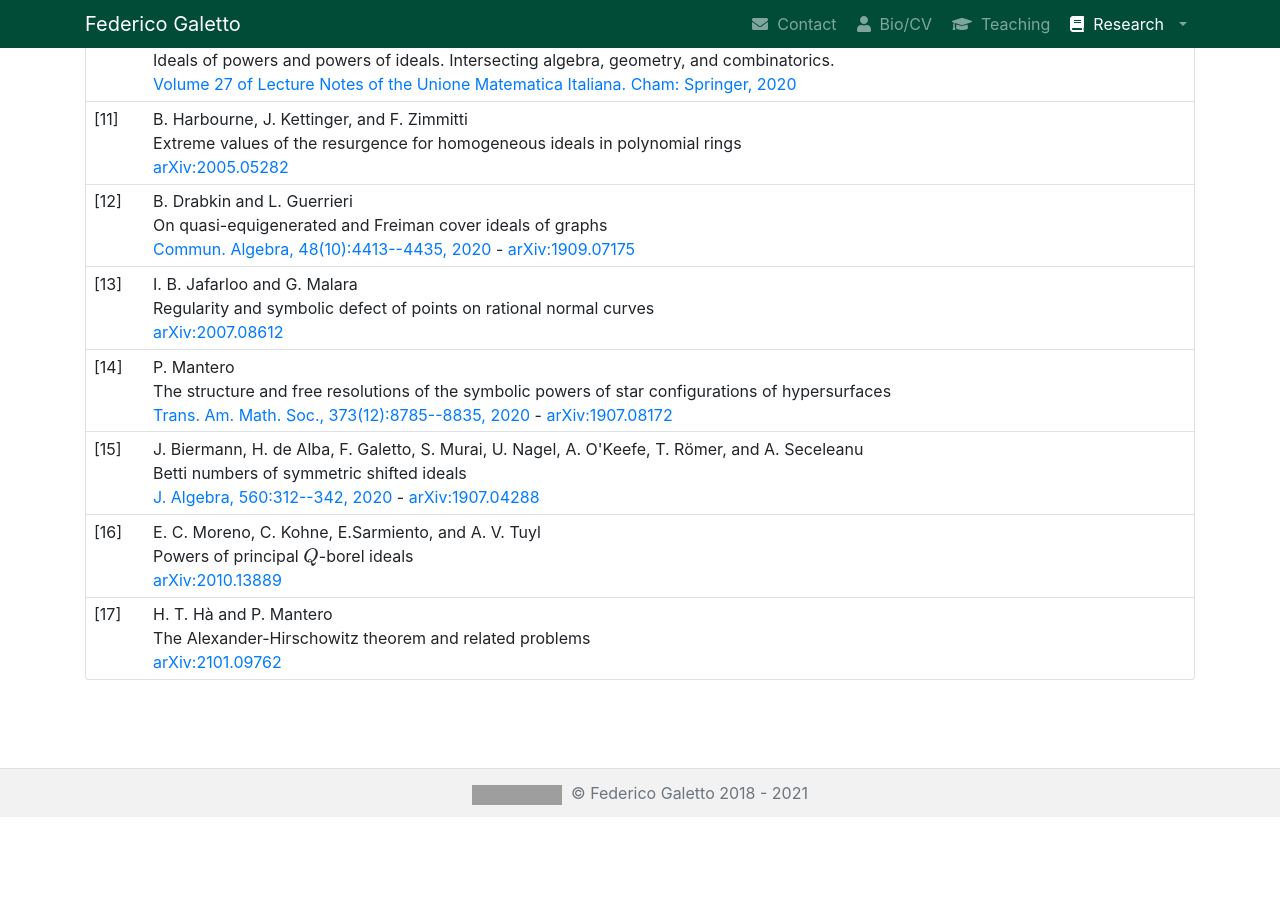
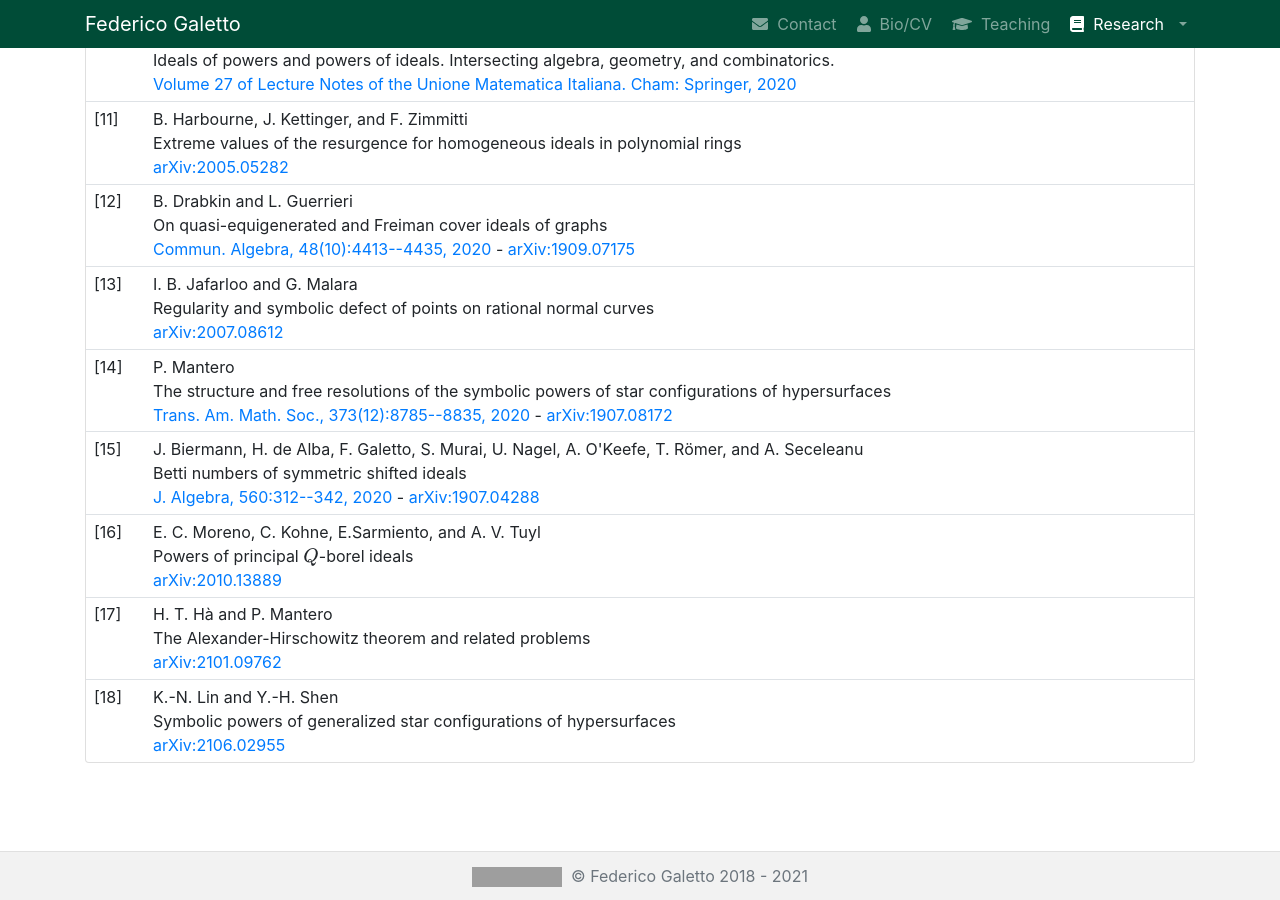
Before and after one commit to galettof/galettof.github.io, a Jekyll site: the page built from references.html, in a window 1280 px wide and 900 px high, scrolled down 911 px. Built offline with Jekyll 4.4.1, drawn with Linux system fonts in a browser that asks for light colours; nearby versions of some CDN libraries; formulas are drawn with MathJax 3; before the commit the page ends 1728 px from its top, so only the background shows below that; grey boxes are pictures that could not be loaded.

Commit message:
added Lin's new paper on sdefect

```diff
--- a/_data/defect.yml
+++ b/_data/defect.yml
@@ -99,3 +99,8 @@ articles:
   link: https://doi.org/10.1007/978-3-030-45247-6
   cite: 'Volume 27 of Lecture Notes of the Unione Matematica Italiana. Cham: Springer, 2020'
   date: 2020-01-01
+
+- authors: K.-N. Lin and Y.-H. Shen
+  title: Symbolic powers of generalized star configurations of hypersurfaces
+  arxiv: 2106.02955
+  date: 2021-06-05
```
